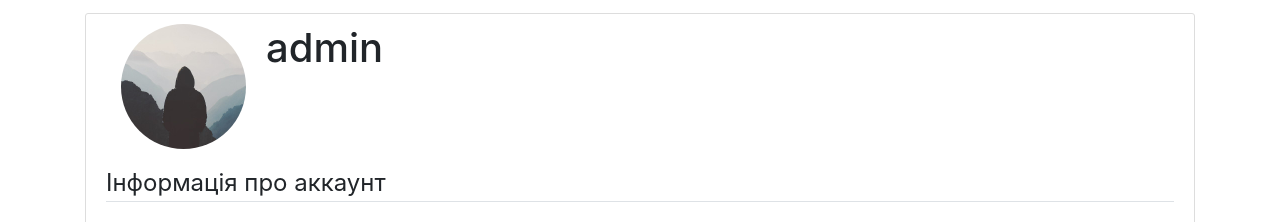
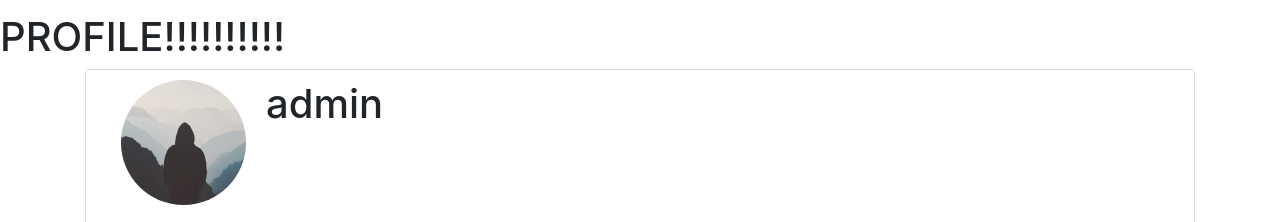
Before and after one commit to nos373737/contacts_issuing, a Flask app: page /profile in a window 1280 px wide. Shown: the part 56-278 px from the top of the page. Run offline with Flask 2, Linux system fonts and the light colour scheme; a user stored in the database is signed in; some libraries are stand-ins or nearby versions.

```diff
--- a/app/templates/profile.html
+++ b/app/templates/profile.html
@@ -1,7 +1,7 @@
 {% extends "base.html" %}
 
 {% block content %}
-<!-- <h1>PROFILE!!!!!!!!!!</h1> -->
+<h1>PROFILE!!!!!!!!!!</h1>
 {% if current_user.is_authenticated %}
 <div class="container">
   <div class="content-section">
```
